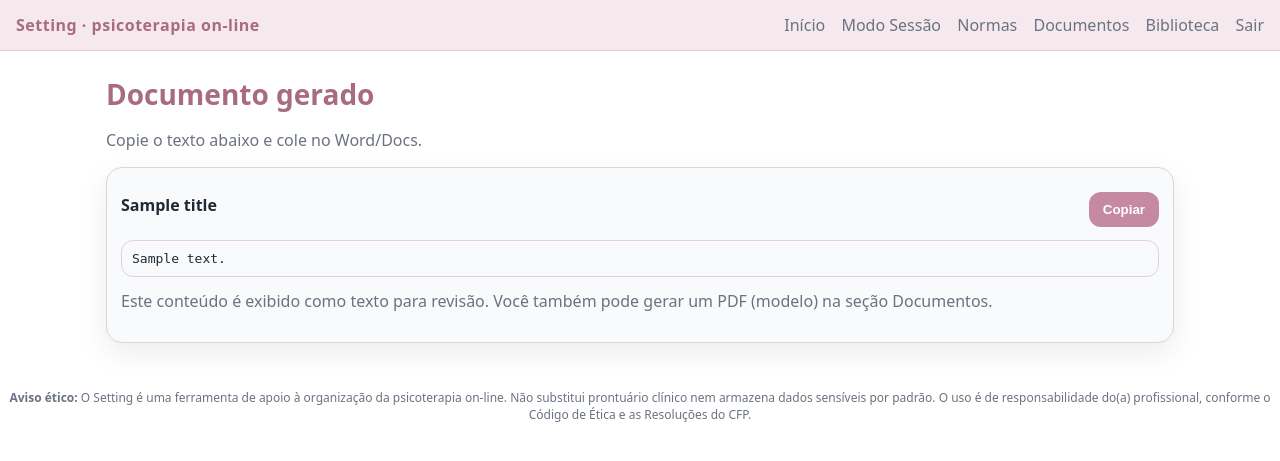
After one commit to sabrinaandraderocha-cmyk/setting-psicoterapia-online, a FastAPI app: template app/templates/document_render.html in a window 1280 px wide. The commit adds this page. Shown: the top 461 px of the page. Run offline with FastAPI, Linux system fonts and the light colour scheme; the template is opened without the code that fills it: most values are stand-ins (such as "Sample title", 1, 10 or a date in 2020).

Commit message:
Setting: documentos, PDF, editor, estilos e gitignore

```diff
--- a/app/static/styles.css
+++ b/app/static/styles.css
@@ -4,60 +4,274 @@
   --text: #1f2933;
   --muted: #6b7280;
 
-  /* Cor institucional da Psicologia */
-  --accent: #2FA4A9;
+  /* Rosa neutro clínico */
+  --accent: #c58aa0;
+  --accent-dark: #a96b82;
+  --accent-soft: #f6e9ee;
 
   --danger: #c53030;
   --border: #e5e7eb;
 }
-* { box-sizing:border-box; }
-body { margin:0; font-family: system-ui, -apple-system, Segoe UI, Roboto, Arial, sans-serif; background:var(--bg); color:var(--text); }
-a { color:var(--accent); text-decoration:none; }
-.container { max-width: 1100px; margin: 24px auto; padding: 0 16px; }
+
+* { box-sizing: border-box; }
+
+body {
+  margin: 0;
+  font-family: system-ui, -apple-system, Segoe UI, Roboto, Arial, sans-serif;
+  background: var(--bg);
+  color: var(--text);
+}
+
+a {
+  color: var(--accent-dark);
+  text-decoration: none;
+}
+
+a:hover {
+  color: var(--accent);
+}
+
+.container {
+  max-width: 1100px;
+  margin: 24px auto;
+  padding: 0 16px;
+}
+
 .narrow { max-width: 520px; }
+
+/* Topbar */
 .topbar {
-  display:flex;
-  align-items:center;
-  justify-content:space-between;
-  padding:14px 16px;
-  background:#ffffff;
-  border-bottom:1px solid var(--border);
-  position:sticky;
-  top:0;
+  display: flex;
+  align-items: center;
+  justify-content: space-between;
+  padding: 14px 16px;
+  background: var(--accent-soft);
+  border-bottom: 1px solid #e6cfd8;
+  position: sticky;
+  top: 0;
 }
-.brand { font-weight: 800; letter-spacing: 0.5px; }
-.nav a { margin-left: 12px; color: var(--muted); }
-.nav a:hover { color: var(--text); }
-h1 { font-size: 28px; margin: 0 0 12px; }
-h2 { font-size: 18px; margin: 0 0 10px; }
+
+.brand {
+  font-weight: 800;
+  letter-spacing: 0.5px;
+  color: var(--accent-dark);
+}
+
+.nav a {
+  margin-left: 12px;
+  color: var(--muted);
+}
+
+.nav a:hover {
+  color: var(--accent-dark);
+}
+
+/* Títulos */
+h1 {
+  font-size: 28px;
+  margin: 0 0 12px;
+  color: var(--accent-dark);
+}
+
+h2 {
+  font-size: 18px;
+  margin: 0 0 10px;
+  color: var(--accent-dark);
+}
+
 .muted { color: var(--muted); }
-.grid { display:grid; grid-template-columns: repeat(2, minmax(0, 1fr)); gap: 14px; margin-top: 16px; }
-.grid2 { display:grid; grid-template-columns: repeat(2, minmax(0, 1fr)); gap: 14px; margin-top: 16px; align-items:start; }
-.card { background: var(--card); border: 1px solid #223047; border-radius: 16px; padding: 14px; box-shadow: 0 10px 30px rgba(0,0,0,.25); }
-.card.tip { border-color: #2f5a70; }
-.card.error { border-color: #7a2c2c; }
-.item { border-top:1px solid #23324a; padding-top: 12px; margin-top: 12px; }
-.itemhead { display:flex; justify-content:space-between; gap: 10px; align-items:baseline; }
-.tag { display:inline-block; padding: 4px 10px; border:1px solid #2a3c59; border-radius: 999px; color: var(--muted); margin: 8px 6px 0 0; font-size: 12px; }
-label { display:block; margin: 10px 0 6px; color: var(--muted); font-size: 13px; }
-input, select, textarea {
-  width:100%;
-  background:#ffffff;
-  color:var(--text);
-  border:1px solid var(--border);
+
+/* Layout */
+.grid {
+  display: grid;
+  grid-template-columns: repeat(2, minmax(0, 1fr));
+  gap: 14px;
+  margin-top: 16px;
 }
-border:1px solid #2a3c59; border-radius: 12px; padding: 10px; outline: none; }
+
+.grid2 {
+  display: grid;
+  grid-template-columns: repeat(2, minmax(0, 1fr));
+  gap: 14px;
+  margin-top: 16px;
+  align-items: start;
+}
+
+/* Cards */
+.card {
+  background: var(--card);
+  border: 1px solid #e6cfd8;
+  border-radius: 16px;
+  padding: 14px;
+  box-shadow: 0 10px 30px rgba(0,0,0,.08);
+}
+
+.card.tip {
+  border-color: var(--accent);
+  background: #fdf6f9;
+}
+
+.card.error {
+  border-color: #c53030;
+}
+
+/* Itens internos */
+.item {
+  border-top: 1px solid #ead5dd;
+  padding-top: 12px;
+  margin-top: 12px;
+}
+
+.itemhead {
+  display: flex;
+  justify-content: space-between;
+  gap: 10px;
+  align-items: baseline;
+}
+
+/* Tags */
+.tag {
+  display: inline-block;
+  padding: 4px 10px;
+  border: 1px solid #e3c3cf;
+  border-radius: 999px;
+  color: var(--muted);
+  margin: 8px 6px 0 0;
+  font-size: 12px;
+  background: #fff;
+}
+
+/* Formulários */
+label {
+  display: block;
+  margin: 10px 0 6px;
+  color: var(--muted);
+  font-size: 13px;
+}
+
+input,
+select,
+textarea {
+  width: 100%;
+  background: #ffffff;
+  color: var(--text);
+  border: 1px solid var(--border);
+  border-radius: 12px;
+  padding: 10px;
+  outline: none;
+}
+
+input:focus,
+select:focus,
+textarea:focus {
+  border-color: var(--accent);
+}
+
 textarea { resize: vertical; }
-button, .btn { margin-top: 10px; display:inline-block; background: var(--accent); color:#001018; border:none; border-radius: 12px; padding: 10px 12px; font-weight: 700; cursor:pointer; }
-button.danger { background: var(--danger); color:#220000; }
-.pre { background: var(--card);
-; border:1px solid #2a3c59; border-radius: 12px; padding: 10px; white-space: pre-wrap; overflow:auto; }
-.footer { color: var(--muted); text-align:center; padding: 22px 0 34px; font-size: 12px; }
-.row { display:flex; gap: 10px; align-items:center; flex-wrap: wrap; }
+
+/* Botões */
+button,
+.btn {
+  margin-top: 10px;
+  display: inline-block;
+  background: var(--accent);
+  color: #ffffff;
+  border: none;
+  border-radius: 12px;
+  padding: 10px 14px;
+  font-weight: 700;
+  cursor: pointer;
+}
+
+button:hover,
+.btn:hover {
+  background: var(--accent-dark);
+}
+
+button.danger {
+  background: var(--danger);
+  color: #ffffff;
+}
+
+/* Blocos de texto */
+.pre {
+  background: var(--card);
+  border: 1px solid #e6cfd8;
+  border-radius: 12px;
+  padding: 10px;
+  white-space: pre-wrap;
+  overflow: auto;
+}
+
+/* Rodapé */
+.footer {
+  color: var(--muted);
+  text-align: center;
+  padding: 22px 0 34px;
+  font-size: 12px;
+}
+
+/* Utilidades */
+.row {
+  display: flex;
+  gap: 10px;
+  align-items: center;
+  flex-wrap: wrap;
+}
+
 .subform { margin-top: 10px; }
-hr { border: none; border-top: 1px solid #23324a; margin: 14px 0; }
-details summary { cursor: pointer; }
-@media (max-width: 900px){
+
+hr {
+  border: none;
+  border-top: 1px solid #ead5dd;
+  margin: 14px 0;
+}
+
+details summary {
+  cursor: pointer;
+  color: var(--accent-dark);
+}
+
+/* Responsivo */
+@media (max-width: 900px) {
   .grid, .grid2 { grid-template-columns: 1fr; }
-  .nav { display:none; }
+  .nav { display: none; }
 }
+/* Modo Sigilo */
+.privacy-blur main,
+.privacy-blur header,
+.privacy-blur footer {
+  filter: blur(14px);
+}
+
+/* Modo Escuro */
+.dark-mode {
+  background: #111827 !important;
+  color: #e5e7eb !important;
+}
+
+.dark-mode .topbar {
+  background: #0b1220 !important;
+  border-bottom: 1px solid #1f2937 !important;
+}
+
+.dark-mode .card {
+  background: #0f172a !important;
+  border-color: #1f2937 !important;
+  box-shadow: 0 10px 30px rgba(0,0,0,.35) !important;
+}
+
+.dark-mode input,
+.dark-mode select,
+.dark-mode textarea {
+  background: #0b1220 !important;
+  color: #e5e7eb !important;
+  border-color: #1f2937 !important;
+}
+
+.dark-mode .pre {
+  background: #0b1220 !important;
+  border-color: #1f2937 !important;
+}
+
+.dark-mode a { color: var(--accent) !important; }
--- a/app/templates/base.html
+++ b/app/templates/base.html
@@ -28,5 +28,30 @@
   O uso é de responsabilidade do(a) profissional, conforme o Código de Ética
   e as Resoluções do CFP.
 </footer>
+<script>
+  // ESC = Modo Sigilo (blur)
+  document.addEventListener('keydown', (e) => {
+    if (e.key === "Escape") {
+      document.body.classList.toggle("privacy-blur");
+    }
+  });
+
+  // Alt + D = Modo Escuro
+  document.addEventListener('keydown', (e) => {
+    if (e.altKey && (e.key === 'd' || e.key === 'D')) {
+      document.body.classList.toggle("dark-mode");
+      try { localStorage.setItem("setting_dark", document.body.classList.contains("dark-mode") ? "1" : "0"); } catch {}
+    }
+  });
+
+  // Persistência do modo escuro
+  (function() {
+    try {
+      if (localStorage.getItem("setting_dark") === "1") {
+        document.body.classList.add("dark-mode");
+      }
+    } catch {}
+  })();
+</script>
 </body>
 </html>
--- /dev/null
+++ b/app/templates/document_render.html
@@ -0,0 +1,30 @@
+{% extends "base.html" %}
+{% block content %}
+  <h1>Documento gerado</h1>
+  <p class="muted">Copie o texto abaixo e cole no Word/Docs.</p>
+
+  <div class="card">
+    <div class="row" style="justify-content: space-between;">
+      <strong>{{ title }}</strong>
+      <button type="button" class="btn" onclick="copyText()">Copiar</button>
+    </div>
+
+    <pre class="pre" id="docText">{{ text }}</pre>
+
+    <p class="muted" style="margin-top:10px;">
+      Este conteúdo é exibido como texto para revisão. Você também pode gerar um PDF (modelo) na seção Documentos.
+    </p>
+  </div>
+
+  <script>
+    function copyText() {
+      const el = document.getElementById("docText");
+      const txt = el.innerText;
+      navigator.clipboard.writeText(txt).then(() => {
+        alert("Texto copiado!");
+      }).catch(() => {
+        alert("Não consegui copiar automaticamente. Selecione o texto e copie manualmente.");
+      });
+    }
+  </script>
+{% endblock %}
```
Also changed, not shown: app/routers/documents.py (+148 -17 lines), app/templates/documents.html (+105 -17 lines), app/data/setting.db (deleted), 1 other file.
